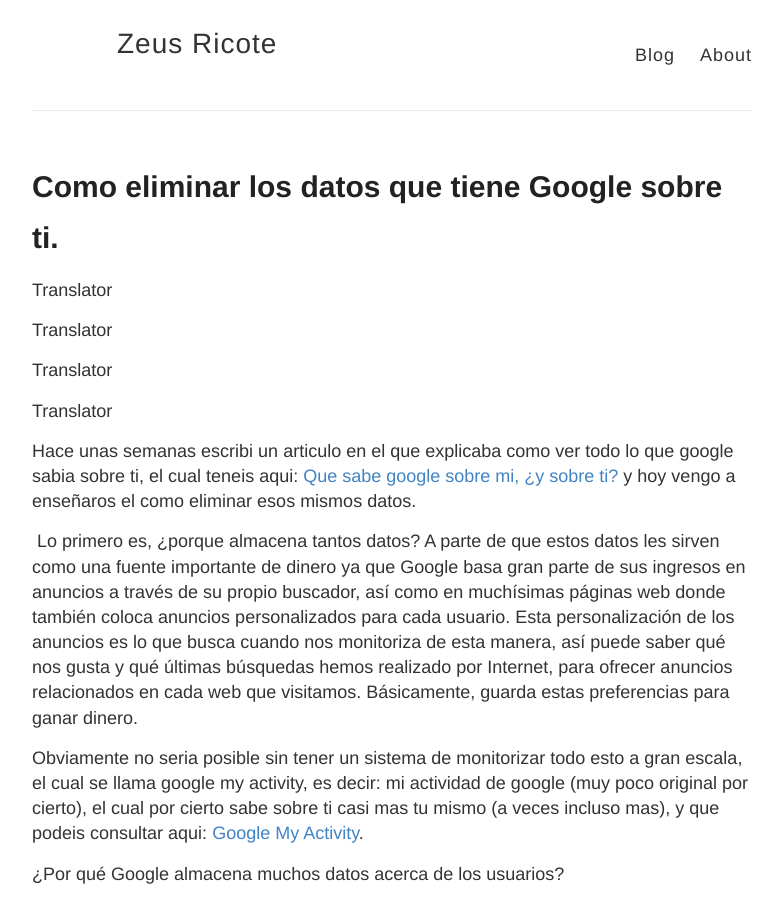
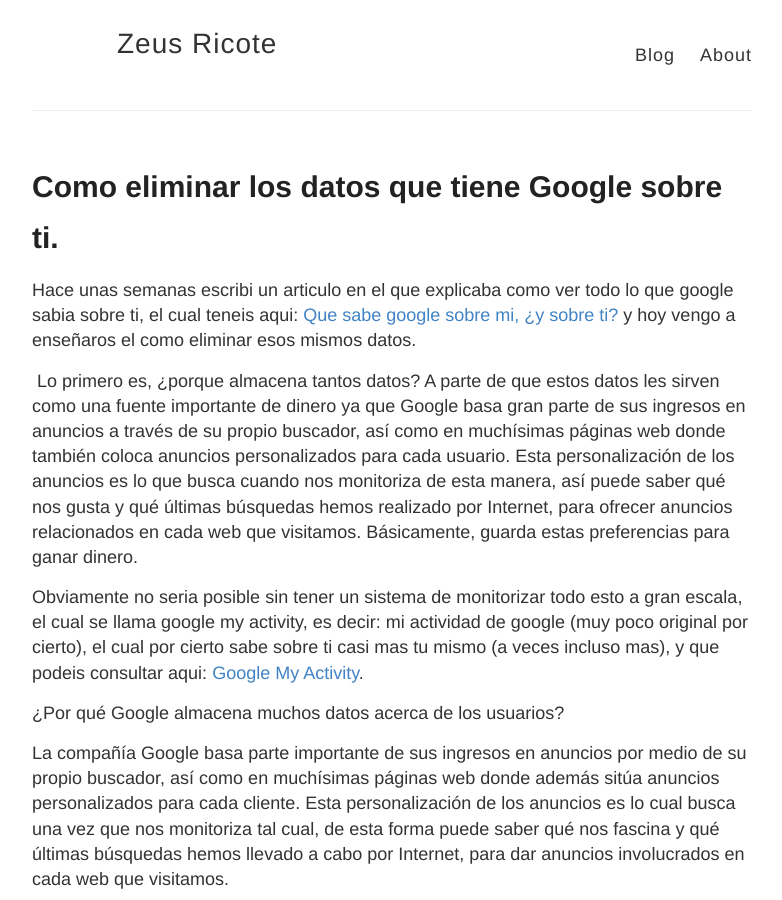
Before and after one commit to zeusricote/zeusricote.github.io, a Jekyll site: the page built from _posts/2021-10-27-como-eliminar-los-datos-que-tiene.md, in a window 1280 px wide and 900 px high. Shown: the whole window, without its empty margins (248-1030 px from the left). Built offline with Jekyll 4.4.1, drawn with Linux system fonts in a browser that asks for light colours; our own code applies the rules of GitHub Pages for plain Markdown files; a file with an impossible date is left out.

Commit message:
Update 2021-10-27-como-eliminar-los-datos-que-tiene.md

```diff
--- a/_posts/2021-10-27-como-eliminar-los-datos-que-tiene.md
+++ b/_posts/2021-10-27-como-eliminar-los-datos-que-tiene.md
@@ -6,14 +6,6 @@ url: /2021/03/como-eliminar-los-datos-que-tiene.html
 tags:
 - guias
 ---
-
-Translator
-
-Translator
-
-Translator
-
-Translator
 
 Hace unas semanas escribi un articulo en el que explicaba como ver todo lo que google sabia sobre ti, el cual teneis aqui: [Que sabe google sobre mi, ¿y sobre ti?](https://www.cleartech.tk/2021/02/que-sabe-google-de-mi-y-de-ti.html) y hoy vengo a enseñaros el como eliminar esos mismos datos.
 
```
